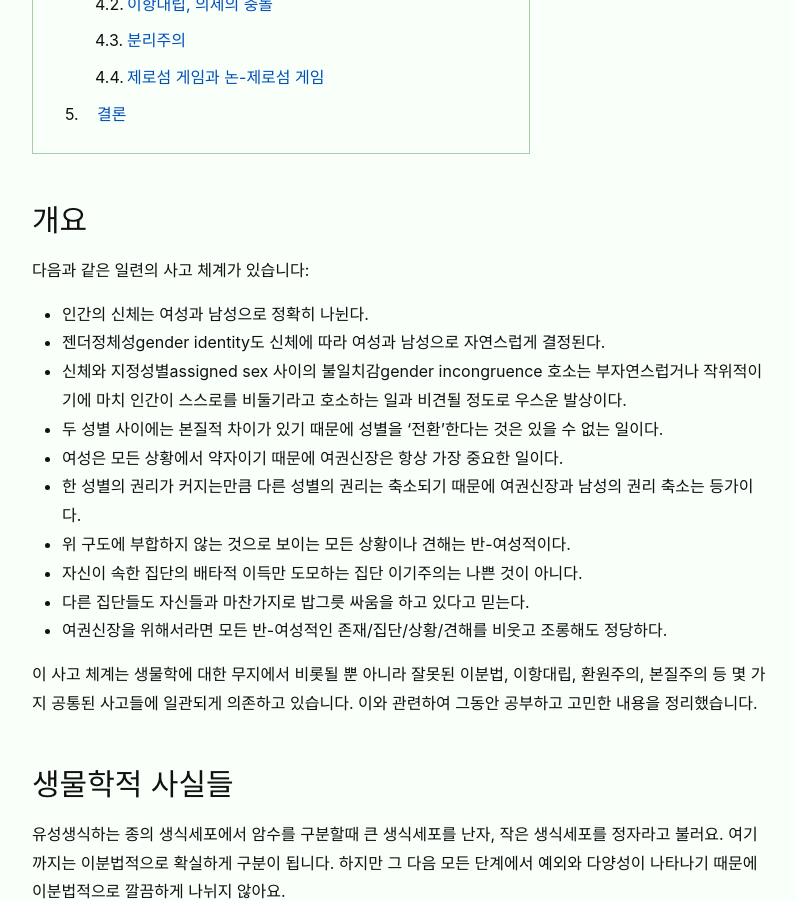
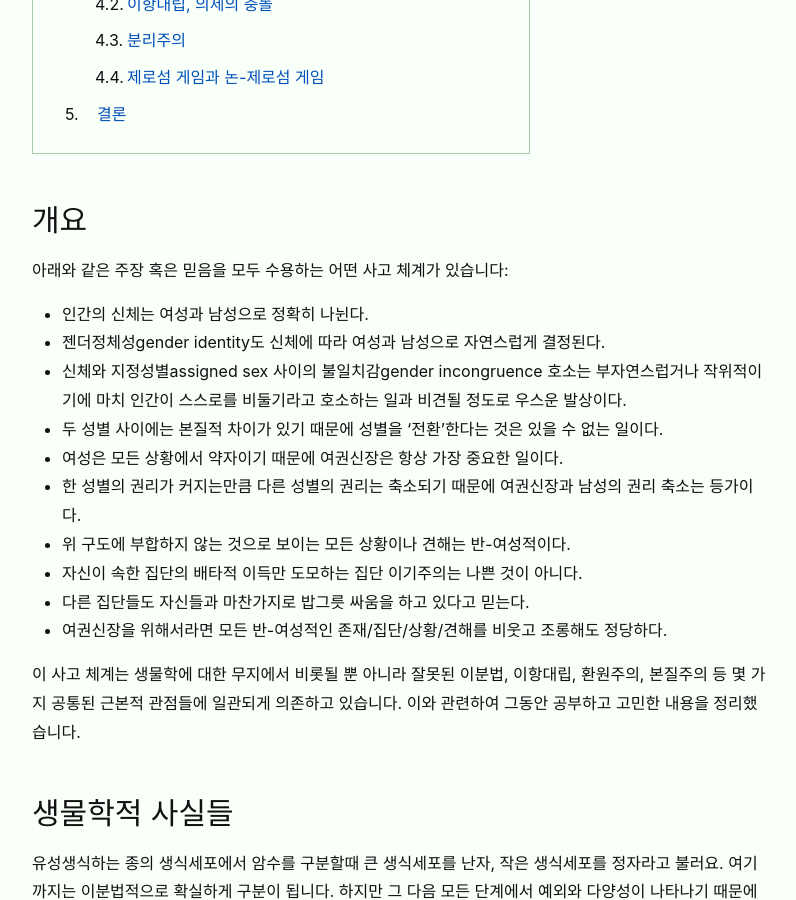
Before and after one commit to veganstudies/veganstudies.github.io, a Jekyll site: the page built from _posts/2020-02-04-biological-sex.md, in a window 1280 px wide and 900 px high, scrolled down 681 px. Shown: the whole window, without its empty margins (238-1034 px from the left). Built offline with Jekyll 4.4.1, drawn with Linux system fonts in a browser that asks for light colours.

Commit message:
Update 2020-02-04-biological-sex.md

```diff
--- a/_posts/2020-02-04-biological-sex.md
+++ b/_posts/2020-02-04-biological-sex.md
@@ -5,7 +5,7 @@ date: 2020-02-04 12:00:00 +0900
 ---
 ## 개요
 
-다음과 같은 일련의 사고 체계가 있습니다:
+아래와 같은 주장 혹은 믿음을 모두 수용하는 어떤 사고 체계가 있습니다:
 
 * 인간의 신체는 여성과 남성으로 정확히 나뉜다.
 * 젠더정체성gender identity도 신체에 따라 여성과 남성으로 자연스럽게 결정된다.
@@ -18,7 +18,7 @@ date: 2020-02-04 12:00:00 +0900
 * 다른 집단들도 자신들과 마찬가지로 밥그릇 싸움을 하고 있다고 믿는다.
 * 여권신장을 위해서라면 모든 반-여성적인 존재/집단/상황/견해를 비웃고 조롱해도 정당하다.
 
-이 사고 체계는 생물학에 대한 무지에서 비롯될 뿐 아니라 잘못된 이분법, 이항대립, 환원주의, 본질주의 등 몇 가지 공통된 사고들에 일관되게 의존하고 있습니다. 이와 관련하여 그동안 공부하고 고민한 내용을 정리했습니다.
+이 사고 체계는 생물학에 대한 무지에서 비롯될 뿐 아니라 잘못된 이분법, 이항대립, 환원주의, 본질주의 등 몇 가지 공통된 근본적 관점들에 일관되게 의존하고 있습니다. 이와 관련하여 그동안 공부하고 고민한 내용을 정리했습니다.
 
 ## 생물학적 사실들
 
```
